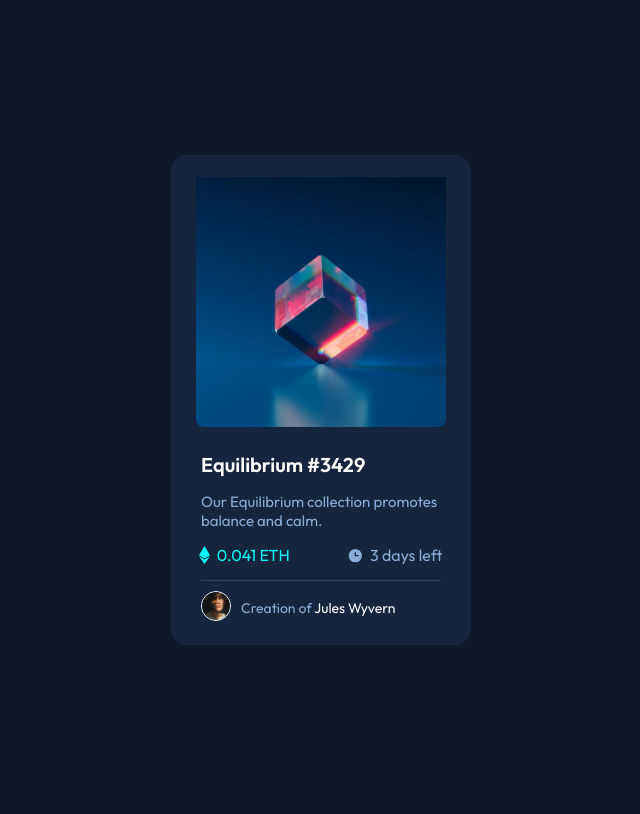
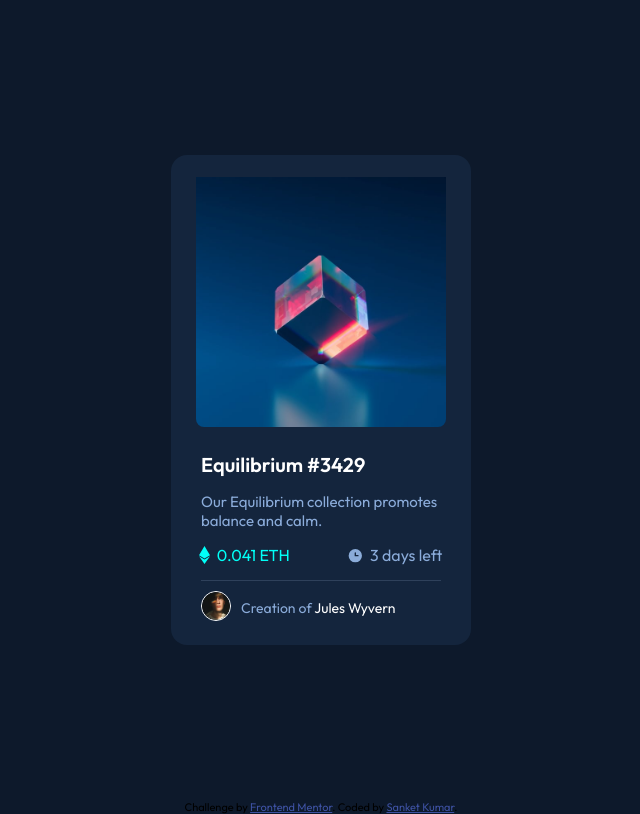
Before and after one commit to sanketcharanpahadi/nft-preview-card-component, a plain HTML site: page index.html in a window 1280 px wide. Shown: the whole page, without its empty margins (319-959 px from the left). Drawn offline with Linux system fonts and the light colour scheme.

Commit message:
name added

```diff
--- a/index.html
+++ b/index.html
@@ -10,10 +10,10 @@
   <title>Frontend Mentor | NFT preview card component</title>
 
   <!-- Feel free to remove these styles or customise in your own stylesheet 👍 -->
-  <!-- <style>
+  <style>
     .attribution { font-size: 11px; text-align: center; }
     .attribution a { color: hsl(228, 45%, 44%); }
-  </style> -->
+  </style>
 </head>
 <body>
 
@@ -48,9 +48,9 @@
         </div>
       </main>
 
-  <!-- <div class="attribution">
+  <div class="attribution">
     Challenge by <a href="https://www.frontendmentor.io?ref=challenge" target="_blank">Frontend Mentor</a>.
-    Coded by <a href="#">Your Name Here</a>.
-  </div> -->
+    Coded by <a href="#">Sanket Kumar</a>.
+  </div>
 </body>
 </html>
```
